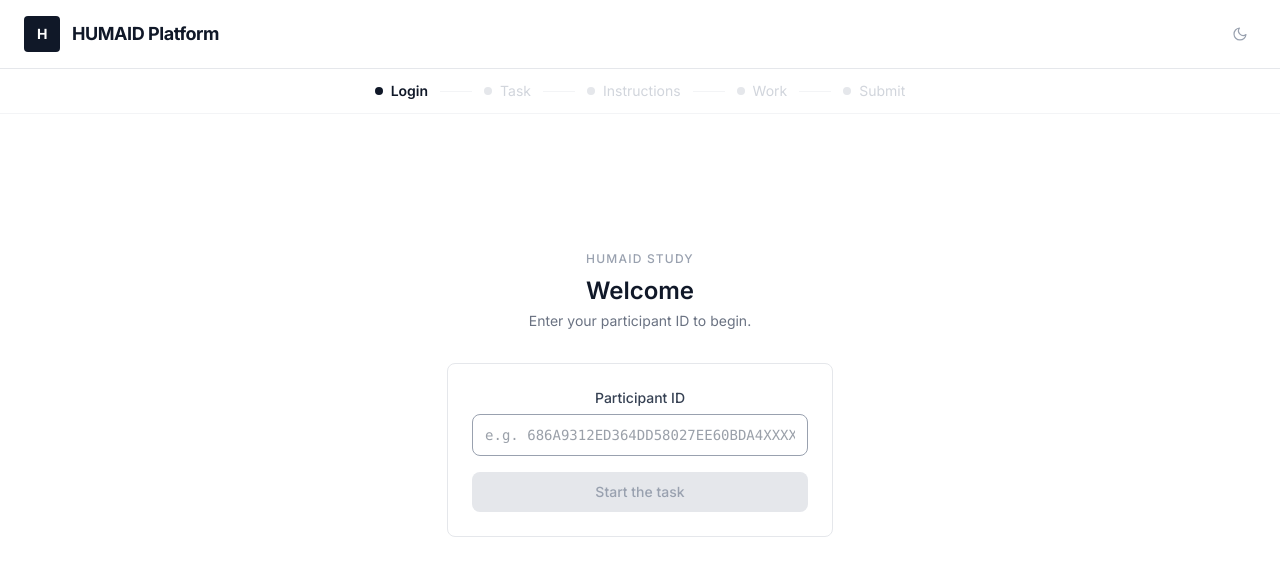
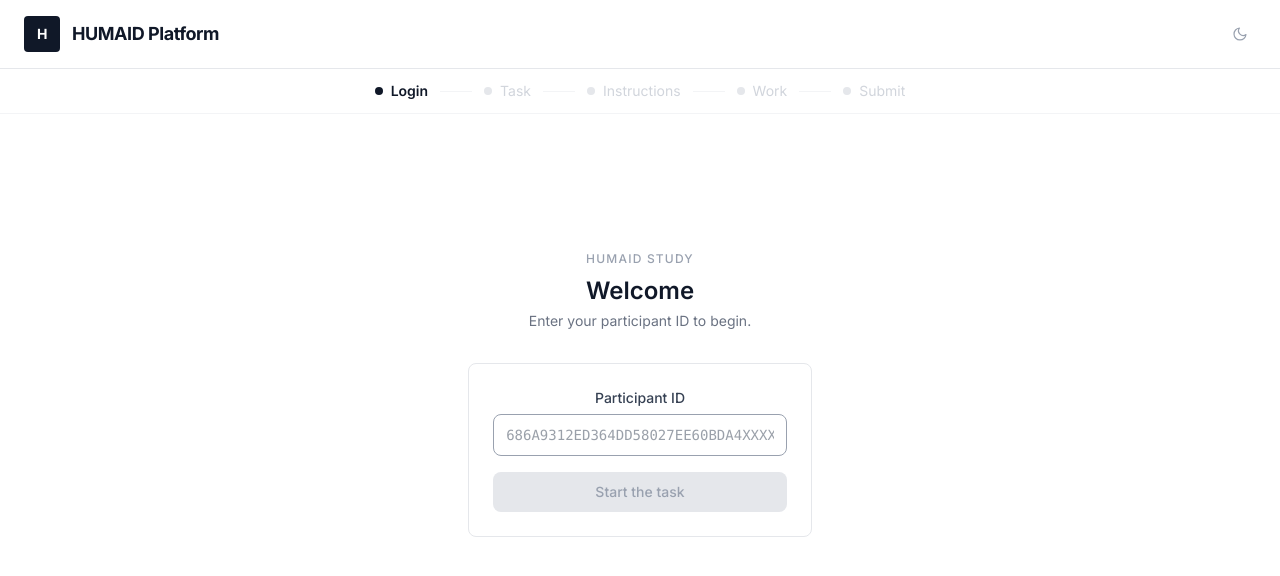
Before and after one commit to Jackustc/humaidplatform, a Next.js app: page / in a window 1280 px wide. Shown: the top 576 px of the page. Built offline with nearby package versions, Linux system fonts and the light colour scheme.

Commit message:
fix: remove 'e.g.' prefix from participant ID placeholder

```diff
--- a/app/page.tsx
+++ b/app/page.tsx
@@ -42,8 +42,8 @@ export default function LoginPage() {
               onChange={(e) => setParticipantId(e.target.value)}
               onKeyDown={handleKeyDown}
               autoFocus
-              placeholder="e.g. 686A9312ED364DD58027EE60BDA4XXXX"
-              style={{ width: "calc(37ch + 1.5rem)" }}
+              placeholder="686A9312ED364DD58027EE60BDA4XXXX"
+              style={{ width: "calc(32ch + 1.5rem)" }}
               className="border border-gray-200 rounded-lg px-3 py-2.5 text-sm font-mono text-gray-700 focus:outline-none focus:border-gray-400 transition-colors"
             />
           </div>
```
